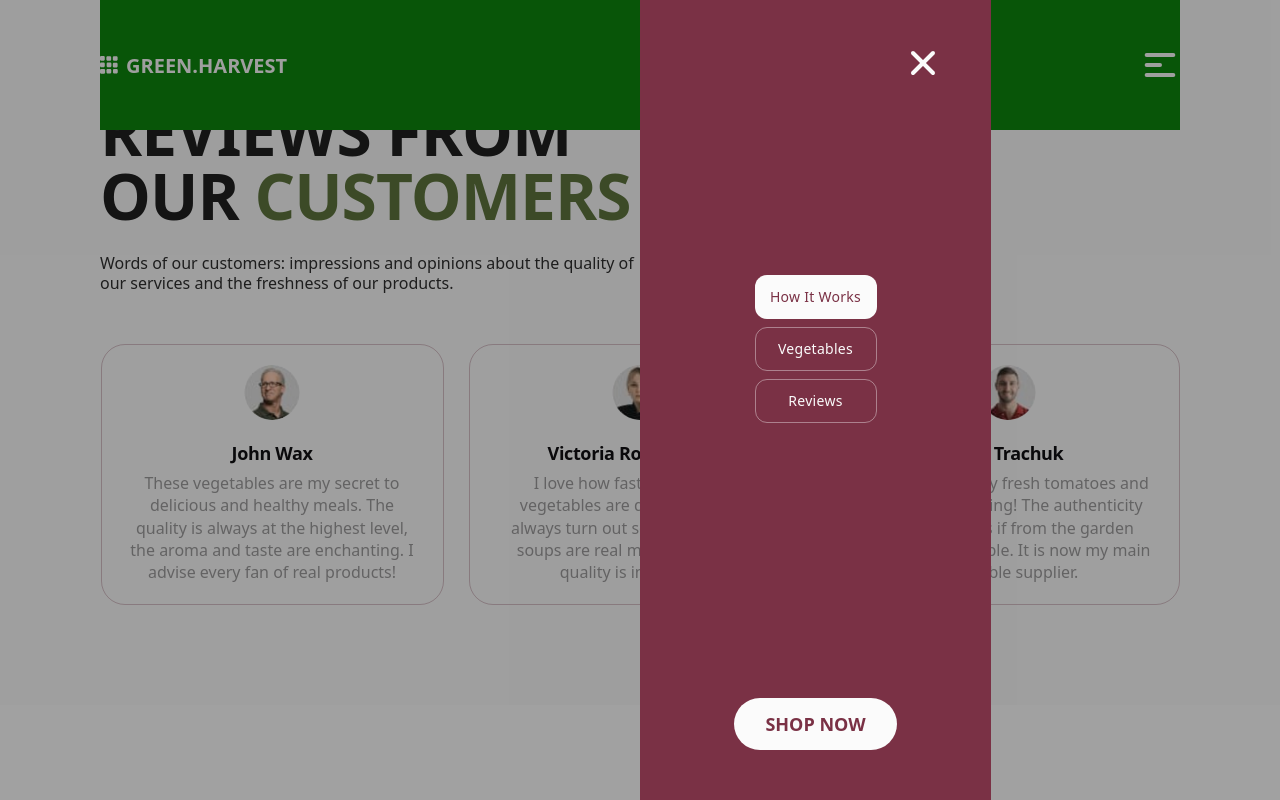
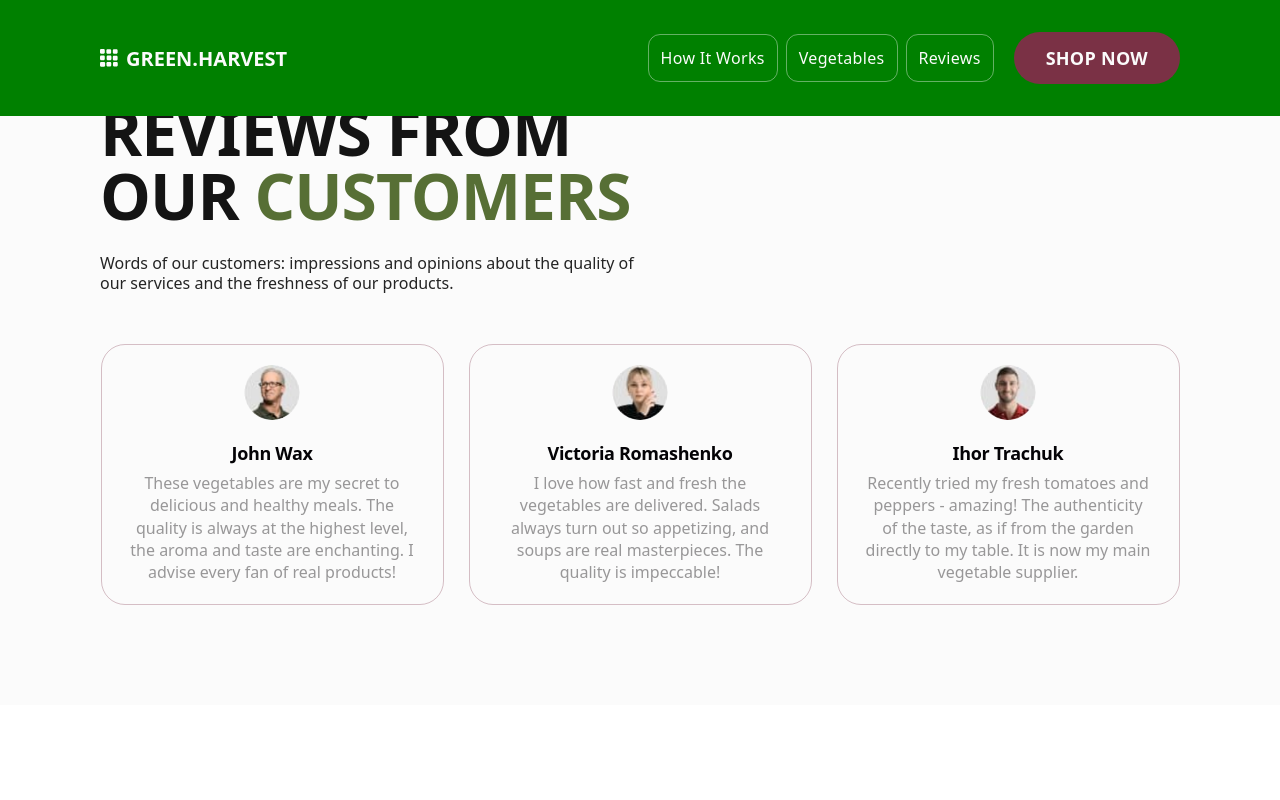
Before and after one commit to VektorHusar/GreenHarvest, a website built with Vite: page src/index.html in a window 1280 px wide. Built offline with nearby package versions, Linux system fonts and the light colour scheme.

Commit message:
create html && css for the header(mobile, tablet, desktop)

```diff
--- a/src/css/header.css
+++ b/src/css/header.css
@@ -6,10 +6,18 @@ div.is-open {
   margin: 0 auto;
   width: 100%;
   z-index: 9;
+  background-color: green;
+}
+.header .container {
+  display: flex;
+  justify-content: space-between;
+  align-items: center;
+  flex-shrink: 0;
+  padding-top: 20px;
+  padding-bottom: 20px;
 }
 .header-navigation {
-  background-color: green;
-  padding: 20px 0;
+  width: 100%;
   display: flex;
   justify-content: space-between;
   align-items: center;
@@ -91,10 +99,15 @@ svg {
   border: 1px solid rgba(251, 251, 251, 0.4);
   border-radius: 12px;
   color: var(--main-text-color);
+  transition: all 250ms cubic-bezier(0.4, 0, 0.2, 1);
 }
 .mobile-menu-link-active {
   background-color: var(--main-text-color);
   color: rgb(122, 49, 69);
+}
+.mobile-menu-link:hover {
+  color: rgb(122, 49, 69);
+  background: var(--main-text-color);
 }
 .mobile-navigation-btn {
   width: 159px;
@@ -102,8 +115,8 @@ svg {
   border: none;
   font-size: 14px;
   line-height: 18px;
-  letter-spacing: -0.11;
-  font-weight: 600;
+  letter-spacing: 0.02em;
+  font-weight: 500;
   text-transform: uppercase;
   border-radius: 30px;
   background-color: var(--main-text-color);
@@ -114,12 +127,15 @@ svg {
 .mobile-navigation-btn:hover {
   color: rgba(122, 49, 69, 0.7);
 }
-.header-menu {
+.header-menu,
+.header-button {
   display: none;
 }
+
 @media screen and (min-width: 375px) {
-  .header-navigation {
-    padding: 30px 0;
+  .header .container {
+    padding-top: 30px;
+    padding-bottom: 30px;
   }
   .mobile-navigation-container {
     width: 375px;
@@ -128,13 +144,13 @@ svg {
   }
 }
 @media screen and (min-width: 768px) {
-  .header-navigation {
-    padding: 45px 0;
+  .header .container {
+    padding-top: 32px;
+    padding-bottom: 32px;
   }
   .logo-svg {
     width: 18px;
     height: 18px;
-
     margin-right: 8px;
   }
   .logo {
@@ -146,6 +162,9 @@ svg {
   }
   .bg-mobile-navigation-container {
     background: rgba(20, 20, 20, 0.4);
+    width: 704px;
+    right: 50%;
+    transform: translateX(50%);
   }
   .mobile-navigation-container {
     width: 351px;
@@ -158,9 +177,10 @@ svg {
   .mobile-menu-link {
     width: 122px;
     height: 44px;
+    font-size: 16px;
+    line-height: 20px;
     border: 1px solid rgba(251, 251, 251, 0.4);
     border-radius: 12px;
-    /* color: ; */
   }
   .btn-icon-close {
     width: 40px;
@@ -174,3 +194,43 @@ svg {
     margin-bottom: 50px;
   }
 }
+@media screen and (min-width: 1280px) {
+  .bg-mobile-navigation-container {
+    display: none;
+  }
+  .header-menu-svg {
+    display: none;
+  }
+  .header-menu {
+    display: flex;
+    gap: 8px;
+  }
+  .header-menu-link {
+    padding: 12px;
+    border: 1px solid rgba(251, 251, 251, 0.4);
+    border-radius: 12px;
+    font-weight: 500;
+    line-height: 20px;
+    letter-spacing: 0.02em;
+    color: var(--main-text-color);
+  }
+  .header-button {
+    display: block;
+    border: none;
+    padding: 16px 32px;
+    flex-shrink: 0;
+    font-size: 18px;
+    font-weight: 600;
+    line-height: 20px;
+    letter-spacing: 0.015em;
+    color: var(--main-text-color);
+    text-transform: uppercase;
+    border-radius: 30px;
+    background: var(--sec-bg-color);
+    margin-left: 20px;
+    transition: background-color 250ms cubic-bezier(0.4, 0, 0.2, 1);
+  }
+  .header-button:hover {
+    background: rgb(98, 33, 51);
+  }
+}
--- a/src/partials/header.html
+++ b/src/partials/header.html
@@ -2,7 +2,7 @@
   <div class="container">
     <nav class="header-navigation">
       <a href="../index.html" class="logo header-logo">
-        <svg class="header-logo-svg logo-svg">
+        <svg class="logo-svg header-logo-svg">
           <use href="../img/icons.svg#icon-squares"></use>
         </svg>
         green.harvest
@@ -22,9 +22,10 @@
         </li>
       </ul>
     </nav>
+    <button class="header-button">Shop now</button>
   </div>
 </header>
-<div class="bg-mobile-navigation-container is-open">
+<div class="bg-mobile-navigation-container is-open -">
   <div class="mobile-navigation-container">
     <button class="btn-close" type="button">
       <svg class="btn-icon-close">
```
